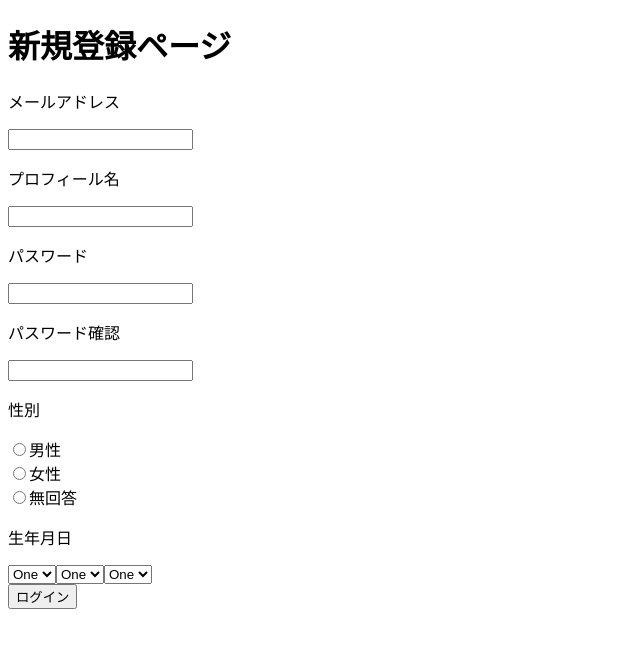
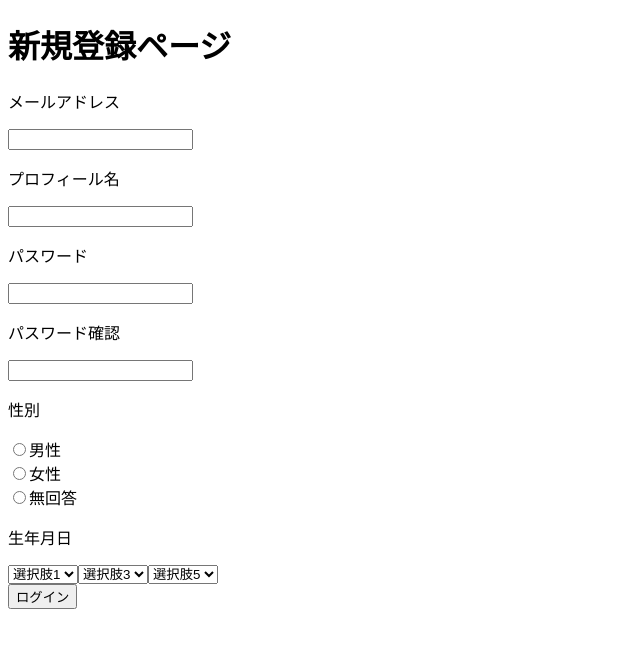
Before and after one commit to itc-s22020/QAapp-PBL, a Next.js app: page /signUp in a window 1280 px wide. Shown: the top 648 px of the page, without its empty margins (0-640 px from the left). Built offline with nearby package versions, Linux system fonts and the light colour scheme.

Commit message:
singUp一通り

```diff
--- a/src/pages/signUp.js
+++ b/src/pages/signUp.js
@@ -1,7 +1,13 @@
 import Link from 'next/link';
 import styles from '../styles/signUp.module.css'
+import { useState } from 'react';
 
 export default function signUp() {
+  const [selectedOption, setSelectedOption] = useState('');
+
+  const handleOptionChange = (e) => {
+    setSelectedOption(e.target.value);
+  };
   return (
     <div className={styles.container}>
       <h1 className={styles.h1}>新規登録ページ</h1>
@@ -76,24 +82,22 @@
 	    </label>
 	  </div>
 	  <p>生年月日</p>
-	    <select
-	      className="form-select"
-	        aria-label="Default select example">
-                <option value="1">One</option>
-                <option value="2">Two</option>
-            </select>
-            <select
-	      className="form-select"
-	      aria-label="Default select example">
-              <option value="1">One</option>
-              <option value="2">Two</option>
-            </select>
-	    <select
-	      className="form-select"
-	      aria-label="Default select example">
-              <option value="1">One</option>
-              <option value="2">Two</option>
-            </select>
+	  <form>
+	    <label>
+	      <select value={selectedOption} onChange={handleOptionChange}>
+	        <option value="option1">選択肢1</option>
+	        <option value="option2">選択肢2</option>
+	      </select>
+	      <select value={selectedOption} onChange={handleOptionChange}>
+                <option value="option1">選択肢3</option>
+                <option value="option2">選択肢4</option>
+              </select>
+              <select value={selectedOption} onChange={handleOptionChange}>
+                <option value="option1">選択肢5</option>
+                <option value="option2">選択肢6</option>
+              </select>
+	    </label>
+	  </form>
 	</div>
 	<div className={styles.footer}>
           <Link href="/login">
```
